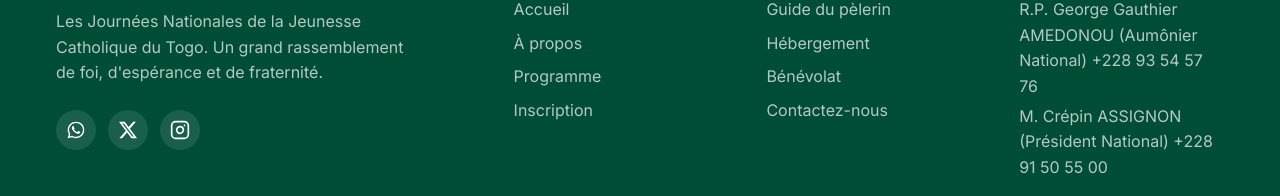
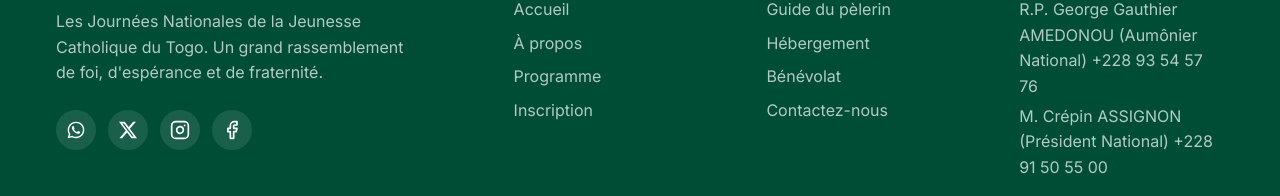
Before and after one commit to jocelynelisa/jnj2026, a React (Vite) app: page / in a window 1280 px wide. Shown: the part 8631-8827 px from the top of the page. Built offline with nearby package versions, Linux system fonts and the light colour scheme.

Commit message:
ajout du lien et de l'icone de facebook

```diff
--- a/src/components/Footer.jsx
+++ b/src/components/Footer.jsx
@@ -1,5 +1,5 @@
 import React from 'react';
-import { Instagram, Heart } from 'lucide-react';
+import { Instagram, Heart, Facebook } from 'lucide-react';
 import twitterIcon from '../assets/twitter-x.svg';
 import whatsappIconUrl from '../assets/whatsapp.svg';
 import './Footer.css';
@@ -29,6 +29,9 @@
               </a>
               <a href="https://www.instagram.com/jnjatakpame2026/" target="_blank" rel="noopener noreferrer" className="social-link" aria-label="Instagram">
                 <Instagram size={20} />
+              </a>
+              <a href="https://www.facebook.com/share/18Z6DVw52p/" target="_blank" rel="noopener noreferrer" className="social-link" aria-label="Facebook">
+                <Facebook size={20} />
               </a>
             </div>
           </div>
```
